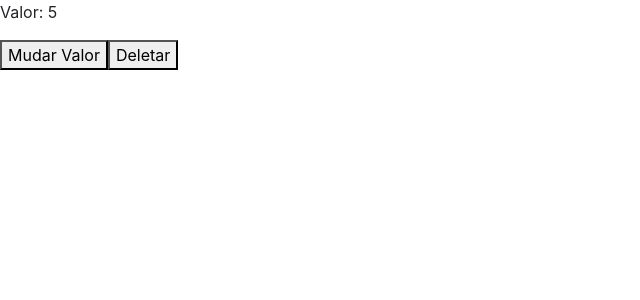
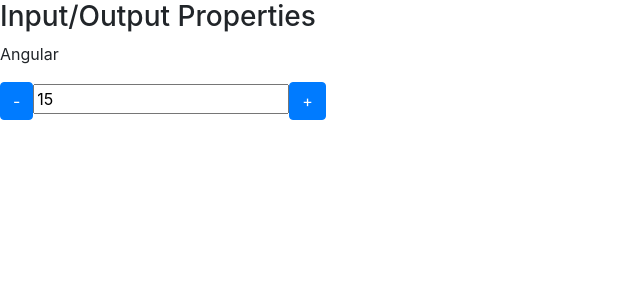
Before and after one commit to Tiago100h/curso-angular, an Angular app in the folder data-binding/: page / in a window 1280 px wide. Shown: the top 300 px of the page, without its empty margins (0-640 px from the left). Built offline with nearby package versions, Linux system fonts and the light colour scheme.

Commit message:
#16: Acesso ao DOM e ao Template com ViewChild

```diff
--- a/data-binding/src/app/app.component.html
+++ b/data-binding/src/app/app.component.html
@@ -1,4 +1,5 @@
-<app-ciclo [valorInicial]="valor" *ngIf="!deletarCiclo"></app-ciclo>
+<app-data-binding></app-data-binding>
+
+<!-- <app-ciclo [valorInicial]="valor" *ngIf="!deletarCiclo"></app-ciclo>
 <button (click)="mudarValor()">Mudar Valor</button>
-<button (click)="destruirCiclo()">Deletar</button>
-<!-- <app-data-binding></app-data-binding> -->
+<button (click)="destruirCiclo()">Deletar</button> -->
--- a/data-binding/src/app/output-property/output-property.component.html
+++ b/data-binding/src/app/output-property/output-property.component.html
@@ -1,5 +1,5 @@
 <div>
     <button class="btn btn-primary" (click)="decrementa()">-</button>
-    <input type="text" [value]="valor" readonly>
+    <input type="text" [value]="valor" readonly #campoInput>
     <button class="btn btn-primary" (click)="incrementa()">+</button>
 </div>
--- a/data-binding/src/app/output-property/output-property.component.ts
+++ b/data-binding/src/app/output-property/output-property.component.ts
@@ -1,4 +1,4 @@
-import { Component, OnInit, Input, EventEmitter, Output } from '@angular/core';
+import { Component, OnInit, Input, EventEmitter, Output, ViewChild, ElementRef } from '@angular/core';
 
 @Component({
   selector: 'contador',
@@ -12,13 +12,15 @@
 
   @Output() mudouValor = new EventEmitter();
 
+  @ViewChild('campoInput') campoValorInput: ElementRef;
+
   incrementa() {
-    this.valor++;
+    this.campoValorInput.nativeElement.value++;
     this.mudouValor.emit({ novoValor: this.valor });
   }
 
   decrementa() {
-    this.valor--;
+    this.campoValorInput.nativeElement.value--;
     this.mudouValor.emit({ novoValor: this.valor });
   }
 
```
